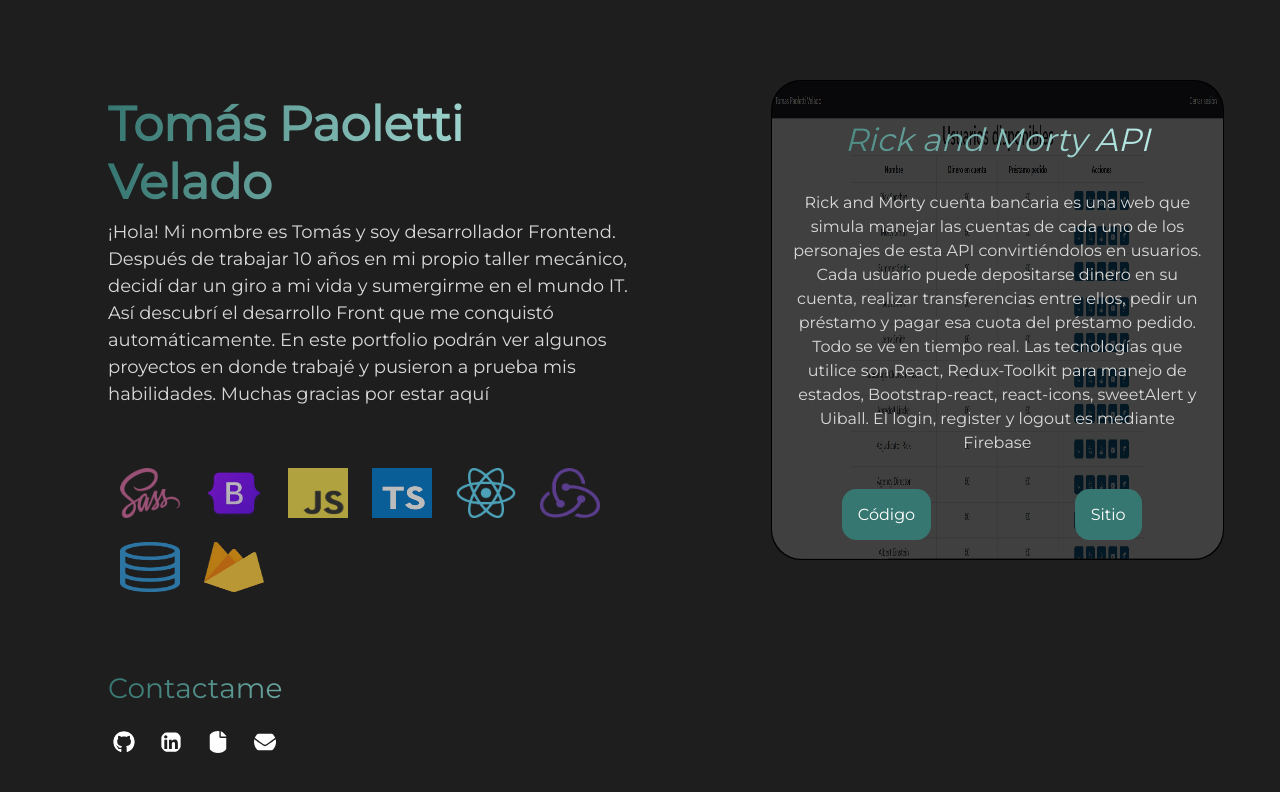
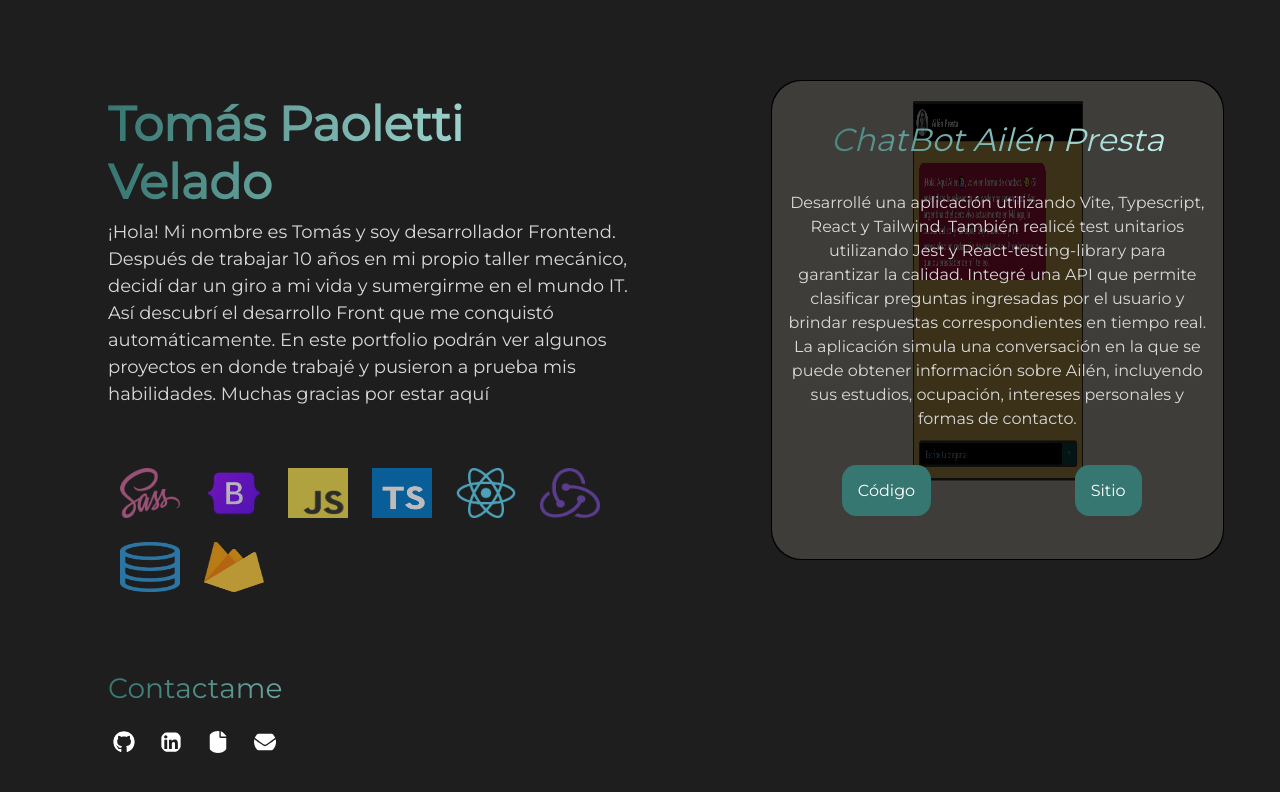
Before and after one commit to TomasPaoletti/Portfolio, a React (Vite) app: page / in a window 1280 px wide. Shown: the top 792 px of the page. Built offline with nearby package versions, Linux system fonts and the light colour scheme.

Commit message:
Add projects

```diff
--- a/src/components/Projects/Projects.jsx
+++ b/src/components/Projects/Projects.jsx
@@ -6,19 +6,20 @@ import tuPrestamo from './assets/tuPrestamo.png';
 import bukaTemplo from './assets/bukaTemplo.png';
 import travelPack from './assets/travelPack.png';
 import rickAndMortyAPI from './assets/rickAndMortyAPI.jpg';
-import calculator from './assets/calculator.png'
-import GoT from './assets/GoT.jpg'
+import calculator from './assets/calculator.png';
+import GoT from './assets/GoT.jpg';
+import ailenPresta from './assets/ailenPresta.png'
 import "./Projects.css"
 
 function Projects() {
   return (
     <Container className="container-projects">
       <Card className="text-center">
-        <Card.Img src={rickAndMortyAPI} />
-        <CardProjects title="Rick and Morty API"
-          text="Rick and Morty cuenta bancaria es una web que simula manejar las cuentas de cada uno de los personajes de esta API convirtiéndolos en usuarios. Cada usuario puede depositarse dinero en su cuenta, realizar transferencias entre ellos, pedir un préstamo y pagar esa cuota del préstamo pedido. Todo se ve en tiempo real. Las tecnologías que utilice son React, Redux-Toolkit para manejo de estados, Bootstrap-react, react-icons, sweetAlert y Uiball. El login, register y logout es mediante Firebase"
-          git="https://github.com/TomasPaoletti/RickAndMortyAPI"
-          pag="https://rickandmortybank.vercel.app"
+        <Card.Img src={ailenPresta} />
+        <CardProjects title="ChatBot Ailén Presta"
+          text="Desarrollé una aplicación utilizando Vite, Typescript, React y Tailwind. También realicé test unitarios utilizando Jest y React-testing-library para garantizar la calidad. Integré una API que permite clasificar preguntas ingresadas por el usuario y brindar respuestas correspondientes en tiempo real. La aplicación simula una conversación en la que se puede obtener información sobre Ailén, incluyendo sus estudios, ocupación, intereses personales y formas de contacto."
+          git="https://github.com/TomasPaoletti/AilenPresta"
+          pag="https://ailen-presta.vercel.app/"
         />
       </Card>
       <Card className="text-center">
@@ -27,6 +28,14 @@ function Projects() {
           text="Travelpack es la web presentada para No Country. En este proyecto pude desarrollar mis habilidades blandas trabajando en equipo con dos desarrolladores y dos diseñadoras. Utilizamos metodologías ágiles en un tablero Trello, distintas ramas en Github y reuniones semanales. Las tecnologías que implemente son React con distintos hooks, Bootstrap-react, Redux toolkit, React-router-dom y firebase"
           git="https://github.com/No-Country/c8-88-t-react"
           pag="https://travelpack-eight.vercel.app/"
+        />
+      </Card>
+      <Card className="text-center">
+        <Card.Img src={rickAndMortyAPI} />
+        <CardProjects title="Rick and Morty API"
+          text="Rick and Morty cuenta bancaria es una web que simula manejar las cuentas de cada uno de los personajes de esta API convirtiéndolos en usuarios. Cada usuario puede depositarse dinero en su cuenta, realizar transferencias entre ellos, pedir un préstamo y pagar esa cuota del préstamo pedido. Todo se ve en tiempo real. Las tecnologías que utilice son React, Redux-Toolkit para manejo de estados, Bootstrap-react, react-icons, sweetAlert y Uiball. El login, register y logout es mediante Firebase"
+          git="https://github.com/TomasPaoletti/RickAndMortyAPI"
+          pag="https://rickandmortybank.vercel.app"
         />
       </Card>
       <Card className="text-center">
```
Also changed, not shown: src/components/Projects/assets/ailenPresta.png (added), 1 other file (tests, documents, lock files or other folders).
